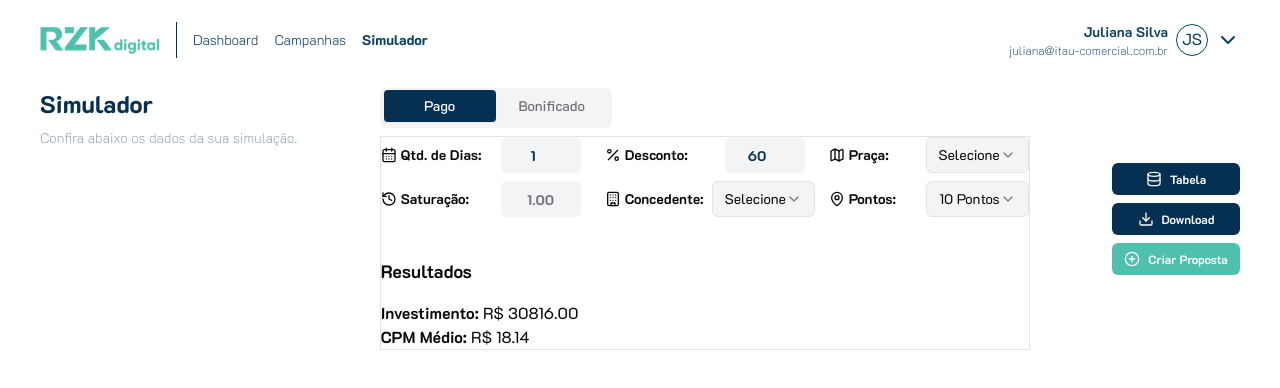
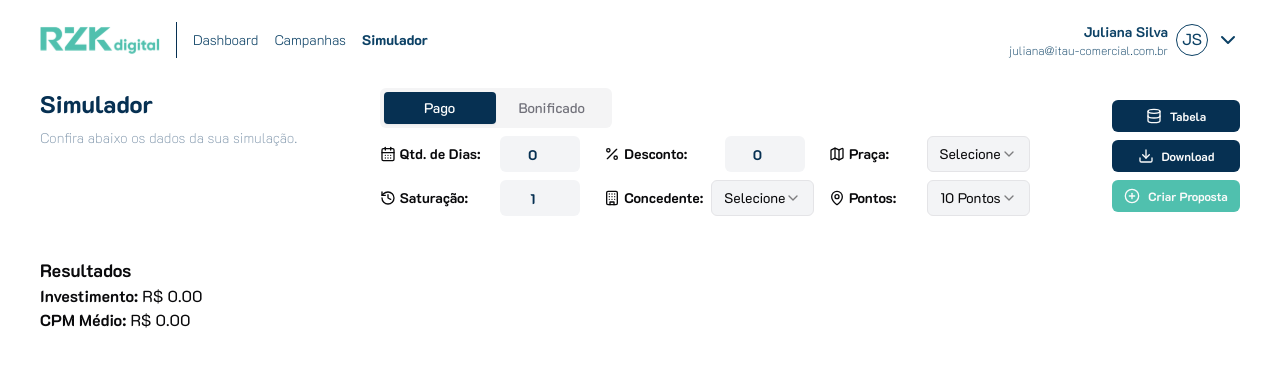
Before and after one commit to victorpraado1005/sistema-do-cliente, a Next.js app: page /simulador in a window 1280 px wide. Shown: the top 388 px of the page. Built offline with nearby package versions, Linux system fonts and the light colour scheme.

Commit message:
finalizando o context do simulador

```diff
--- /dev/null
+++ b/app/simulador/components/MultiSelectConcedentes.tsx
@@ -0,0 +1,71 @@
+"use client";
+
+import * as React from "react";
+import { DropdownMenuCheckboxItemProps } from "@radix-ui/react-dropdown-menu";
+
+import { Button } from "@/components/ui/button";
+import {
+  DropdownMenu,
+  DropdownMenuCheckboxItem,
+  DropdownMenuContent,
+  DropdownMenuLabel,
+  DropdownMenuSeparator,
+  DropdownMenuTrigger,
+} from "@/components/ui/dropdown-menu";
+import { ChevronDown } from "lucide-react";
+import { useSimulador } from "@/app/simulador/context/SimuladorContext";
+
+type Checked = DropdownMenuCheckboxItemProps["checked"];
+
+export function MultiSelectConcedentes() {
+  const { register, valores } = useSimulador();
+
+  // Lista de opções do dropdown
+  const concedentes = [
+    { id: "status-bar", label: "Status Bar" },
+    { id: "activity-bar", label: "Activity Bar" },
+    { id: "panel", label: "Panel" },
+  ];
+
+  // Controlar os itens selecionados
+  const [selectedItems, setSelectedItems] = React.useState<string[]>([]);
+
+  // Alternar seleção
+  const toggleSelection = (id: string) => {
+    setSelectedItems((prev) => {
+      const newSelection = prev.includes(id)
+        ? prev.filter((item) => item !== id)
+        : [...prev, id];
+
+      // Atualizar o valor no React Hook Form
+      //setValue("concedentes", newSelection);
+      return newSelection;
+    });
+  };
+
+  return (
+    <DropdownMenu>
+      <DropdownMenuTrigger asChild className="w-24">
+        <Button
+          variant="outline"
+          className="flex items-center gap-1 w-24 bg-gray-100"
+        >
+          Selecione <ChevronDown className="size-4" />
+        </Button>
+      </DropdownMenuTrigger>
+      <DropdownMenuContent className="w-56">
+        <DropdownMenuLabel>Concedentes</DropdownMenuLabel>
+        <DropdownMenuSeparator />
+        {concedentes.map((item) => (
+          <DropdownMenuCheckboxItem
+            key={item.id}
+            checked={selectedItems.includes(item.id)}
+            onCheckedChange={() => toggleSelection(item.id)}
+          >
+            {item.label}
+          </DropdownMenuCheckboxItem>
+        ))}
+      </DropdownMenuContent>
+    </DropdownMenu>
+  );
+}
--- /dev/null
+++ b/app/simulador/components/Resultados.tsx
@@ -0,0 +1,31 @@
+import { useSimulador } from "../context/SimuladorContext";
+import ResultadosBonificado from "./ResultadosBonificado";
+import ResultadosTotais from "./ResultadosTotais";
+
+export default function CardNumerosSimulador() {
+  const { resultados, isBonificadoPreenchido } = useSimulador();
+
+  return (
+    <div className="flex gap-40 mt-8 items-center justify-center">
+      <div>
+        <h2 className="text-lg font-bold">Resultados</h2>
+        <p>
+          <strong>Investimento:</strong> R$ {resultados.investimento}
+        </p>
+        <p>
+          <strong>CPM Médio:</strong> R$ {resultados.cpmMedio}
+        </p>
+      </div>
+      {isBonificadoPreenchido && (
+        <>
+          <ResultadosBonificado />
+        </>
+      )}
+      {isBonificadoPreenchido && (
+        <>
+          <ResultadosTotais />
+        </>
+      )}
+    </div>
+  );
+}
--- /dev/null
+++ b/app/simulador/components/ResultadosBonificado.tsx
@@ -0,0 +1,17 @@
+import { useSimulador } from "../context/SimuladorContext";
+
+export default function ResultadosBonificado() {
+  const { resultados } = useSimulador();
+
+  return (
+    <div className="">
+      <h2 className="text-lg font-bold mb-4">Resultados Bonificado</h2>
+      <p>
+        <strong>Investimento:</strong> R$ {resultados.investimento}
+      </p>
+      <p>
+        <strong>CPM Médio:</strong> R$ {resultados.cpmMedio}
+      </p>
+    </div>
+  );
+}
--- /dev/null
+++ b/app/simulador/components/ResultadosTotais.tsx
@@ -0,0 +1,14 @@
+import { useSimulador } from "../context/SimuladorContext";
+
+export default function ResultadosTotais() {
+  const { resultados } = useSimulador();
+
+  return (
+    <div className="">
+      <h2 className="text-lg font-bold mb-4">Resultados Totais</h2>
+      <p>
+        <strong>Dias totais:</strong> {resultados.dias_totais}
+      </p>
+    </div>
+  );
+}
--- /dev/null
+++ b/app/simulador/context/SimuladorContext.tsx
@@ -0,0 +1,73 @@
+import React, { createContext, useContext } from "react";
+import { UseFormRegister, UseFormReset } from "react-hook-form";
+import { simuladorSchema } from "../schemas/simuladorSchema";
+import { z } from "zod";
+
+type SimuladorContextType = {
+  valores: z.infer<typeof simuladorSchema>;
+  register: UseFormRegister<any>;
+  reset: UseFormReset<any>;
+  resultados: {
+    investimento: string;
+    cpmMedio: string;
+    dias_totais: number;
+  };
+  isBonificadoPreenchido: boolean;
+};
+
+const SimuladorContext = createContext<SimuladorContextType | null>(null);
+
+export const SimuladorProvider = ({
+  children,
+  valores,
+  register,
+  reset,
+}: {
+  children: React.ReactNode;
+  valores: SimuladorContextType["valores"];
+  register: SimuladorContextType["register"];
+  reset: SimuladorContextType["reset"];
+}) => {
+  // Lógica dos cálculos
+  // adicionar os calculos reais
+  const precoTabela = 77040;
+  const impactos = 1699056;
+
+  const investimento = (
+    precoTabela *
+    valores.dias *
+    (1 - valores.desconto / 100)
+  ).toFixed(2);
+
+  const cpmMedio = ((+investimento / impactos) * 1000).toFixed(2);
+
+  const dias_totais = valores.dias + valores.dias_bonificados;
+
+  const isBonificadoPreenchido = valores.dias_bonificados > 0;
+
+  return (
+    <SimuladorContext.Provider
+      value={{
+        valores,
+        register,
+        reset,
+        resultados: {
+          investimento,
+          cpmMedio,
+          dias_totais,
+        },
+        isBonificadoPreenchido,
+      }}
+    >
+      {children}
+    </SimuladorContext.Provider>
+  );
+};
+
+export const useSimulador = () => {
+  const context = useContext(SimuladorContext);
+  if (!context) {
+    throw new Error("useSimulador deve ser usado dentro de SimuladorProvider");
+  }
+  return context;
+};
--- a/app/simulador/page.tsx
+++ b/app/simulador/page.tsx
@@ -1,10 +1,32 @@
+"use client";
+
+import { useForm } from "react-hook-form";
+import { zodResolver } from "@hookform/resolvers/zod";
 import HeaderSimulador from "@/components/Simulador/HeaderSimulador";
-import ComboboxDemo from "@/components/ui/combobox";
+import { SimuladorProvider } from "./context/SimuladorContext";
+import { simuladorSchema } from "./schemas/simuladorSchema";
+import CardNumerosSimulador from "./components/Resultados";
 
 export default function Simulador() {
+  const { register, watch, reset } = useForm({
+    resolver: zodResolver(simuladorSchema),
+    defaultValues: {
+      desconto: 0,
+      saturacao: 1.0,
+      dias: 0,
+      pontos: 10,
+      dias_bonificados: 0,
+    },
+  });
+
+  const valores = watch();
+
   return (
-    <div>
+    <SimuladorProvider valores={valores} register={register} reset={reset}>
       <HeaderSimulador />
-    </div>
+      <div className="flex gap-4">
+        <CardNumerosSimulador />
+      </div>
+    </SimuladorProvider>
   );
 }
--- /dev/null
+++ b/app/simulador/schemas/simuladorSchema.tsx
@@ -0,0 +1,19 @@
+import { z } from "zod";
+
+export const simuladorSchema = z.object({
+  desconto: z
+    .number()
+    .min(0, "O desconto não pode ser negativo")
+    .max(100, "O desconto não pode ser maior que 100"),
+  saturacao: z.number().min(0.1, "A saturação deve ser maior que 0"),
+  dias: z
+    .number({ required_error: "O campo é obrigatório" })
+    .int("O valor deve ser um número inteiro")
+    .min(0, "O valor mínimo é 1"),
+  pontos: z.number().min(0, "Os pontos não podem ser negativos"),
+  // bonificado
+  dias_bonificados: z
+    .number()
+    .int("O valor deve ser um número inteiro")
+    .min(0, "O valor mínimo é 1"),
+});
--- a/components/Simulador/FormSimuladorBonificado.tsx
+++ b/components/Simulador/FormSimuladorBonificado.tsx
@@ -1,9 +1,26 @@
-import { Building, CalendarDays, History, Map, MapPin, Percent } from "lucide-react";
-import { Tabs, TabsContent, TabsList, TabsTrigger } from "../ui/tabs";
+import { useSimulador } from "@/app/simulador/context/SimuladorContext";
+
+import {
+  Building,
+  CalendarDays,
+  History,
+  Map,
+  MapPin,
+  Percent,
+} from "lucide-react";
 import { Input } from "../ui/input";
-import { Select, SelectContent, SelectItem, SelectTrigger, SelectValue } from "../ui/select";
+import {
+  Select,
+  SelectContent,
+  SelectItem,
+  SelectTrigger,
+  SelectValue,
+} from "../ui/select";
+import { MultiSelectConcedentes } from "@/app/simulador/components/MultiSelectConcedentes";
 
 export default function FormSimuladorBonificado() {
+  const { valores, register } = useSimulador();
+
   return (
     <div className="grid grid-cols-3 gap-6 w-full">
       <div className="w-full">
@@ -12,14 +29,24 @@ export default function FormSimuladorBonificado() {
             <CalendarDays className="size-4" />
             <strong className="text-sm">Qtd. de Dias:</strong>
           </div>
-          <Input className="w-20 h-9 bg-gray-100 border-none text-center font-bold text-sm text-rzk_darker" placeholder="10" />
+          <Input
+            type="number"
+            step="1"
+            min="0"
+            {...register("dias_bonificados", { valueAsNumber: true })}
+            className="w-20 h-9 bg-gray-100 border-none text-center font-bold text-sm text-rzk_darker"
+            placeholder="10"
+          />
         </div>
         <div className="flex gap-2 items-center justify-between">
           <div className="flex gap-1 items-center">
             <History className="size-4" />
             <strong className="text-sm">Saturação:</strong>
           </div>
-          <Input className="w-20 h-9 bg-gray-100 border-none text-center font-bold text-sm text-rzk_darker" placeholder="1.00" />
+          <Input
+            className="w-20 h-9 bg-gray-100 border-none text-center font-bold text-sm text-rzk_darker"
+            placeholder="1.00"
+          />
         </div>
       </div>
 
@@ -29,14 +56,18 @@ export default function FormSimuladorBonificado() {
             <Percent className="size-4" />
             <strong className="text-sm">Desconto:</strong>
           </div>
-          <Input className="w-20 h-9 bg-gray-100 border-none text-center font-bold text-sm text-rzk_darker" placeholder="100%" disabled />
+          <Input
+            className="w-20 h-9 bg-gray-100 border-none text-center font-bold text-sm text-rzk_darker"
+            placeholder="100%"
+            disabled
+          />
         </div>
         <div className="flex gap-2 items-center justify-between mb-2">
           <div className="flex gap-1 items-center">
             <Building className="size-4" />
             <strong className="text-sm">Concedente:</strong>
           </div>
-          <Select>
+          {/* <Select>
             <SelectTrigger className="w-full bg-gray-100 h-9">
               <SelectValue placeholder="Selecione" />
             </SelectTrigger>
@@ -44,7 +75,8 @@ export default function FormSimuladorBonificado() {
               <SelectItem value="light">Next</SelectItem>
               <SelectItem value="dark">SpTrans</SelectItem>
             </SelectContent>
-          </Select>
+          </Select> */}
+          <MultiSelectConcedentes />
         </div>
       </div>
 
@@ -83,5 +115,5 @@ export default function FormSimuladorBonificado() {
         </div>
       </div>
     </div>
-  )
+  );
 }
--- a/components/Simulador/FormSimuladorPago.tsx
+++ b/components/Simulador/FormSimuladorPago.tsx
@@ -1,30 +1,27 @@
-"use client";
+import { useSimulador } from "@/app/simulador/context/SimuladorContext";
 
-import { useForm } from "react-hook-form";
-
-import { Building, CalendarDays, History, Map, MapPin, Percent } from "lucide-react";
-import { Tabs, TabsContent, TabsList, TabsTrigger } from "../ui/tabs";
+import {
+  Building,
+  CalendarDays,
+  History,
+  Map,
+  MapPin,
+  Percent,
+} from "lucide-react";
 import { Input } from "../ui/input";
-import { Select, SelectContent, SelectItem, SelectTrigger, SelectValue } from "../ui/select";
+import {
+  Select,
+  SelectContent,
+  SelectItem,
+  SelectTrigger,
+  SelectValue,
+} from "../ui/select";
 
 export default function FormSimuladorPago() {
-  const { register, watch } = useForm({
-    defaultValues: {
-      desconto: 60,
-      saturacao: 1.0,
-    },
-  });
-
-  const valores = watch();
-
-  // Cálculos dinâmicos
-  const precoTabela = 77040; // Valor fixo
-  const impactos = 1699056; // Valor fixo
-  const investimento = (precoTabela * (1 - valores.desconto / 100)).toFixed(2);
-  const cpmMedio = ((+investimento / impactos) * 1000).toFixed(2);
+  const { valores, register } = useSimulador();
 
   return (
-    <div className="w-full border">
+    <div className="w-full">
       <form className="grid grid-cols-3 gap-6">
         <div className="w-full">
           <div className="flex gap-2 items-center justify-between mb-2">
@@ -32,14 +29,26 @@ export default function FormSimuladorPago() {
               <CalendarDays className="size-4" />
               <strong className="text-sm">Qtd. de Dias:</strong>
             </div>
-            <Input type="number" step="0.1" {...register("saturacao")} className="w-20 h-9 bg-gray-100 border-none text-center font-bold text-sm text-rzk_darker" placeholder="10" />
+            <Input
+              type="number"
+              step="1"
+              min="0"
+              {...register("dias", { valueAsNumber: true })}
+              className="w-20 h-9 bg-gray-100 border-none text-center font-bold text-sm text-rzk_darker"
+              placeholder="10"
+            />
           </div>
           <div className="flex gap-2 items-center justify-between">
             <div className="flex gap-1 items-center">
               <History className="size-4" />
               <strong className="text-sm">Saturação:</strong>
             </div>
-            <Input className="w-20 h-9 bg-gray-100 border-none text-center font-bold text-sm text-rzk_darker" placeholder="1.00" />
+            <Input
+              {...register("saturacao", { valueAsNumber: true })}
+              type="number"
+              className="w-20 h-9 bg-gray-100 border-none text-center font-bold text-sm text-rzk_darker"
+              placeholder="1.00"
+            />
           </div>
         </div>
 
@@ -49,7 +58,14 @@ export default function FormSimuladorPago() {
               <Percent className="size-4" />
               <strong className="text-sm">Desconto:</strong>
             </div>
-            <Input {...register("desconto")} type="number" className="w-20 h-9 bg-gray-100 border-none text-center font-bold text-sm text-rzk_darker" placeholder="60%" />
+            <Input
+              type="number"
+              min="0"
+              max="100"
+              {...register("desconto", { valueAsNumber: true })}
+              className="w-20 h-9 bg-gray-100 border-none text-center font-bold text-sm text-rzk_darker"
+              placeholder="60%"
+            />
           </div>
           <div className="flex gap-2 items-center justify-between mb-2">
             <div className="flex gap-1 items-center">
@@ -103,17 +119,6 @@ export default function FormSimuladorPago() {
           </div>
         </div>
       </form>
-
-      <div className="mt-8">
-        <h2 className="text-lg font-bold mb-4">Resultados</h2>
-        <p>
-          <strong>Investimento:</strong> R$ {investimento}
-        </p>
-        <p>
-          <strong>CPM Médio:</strong> R$ {cpmMedio}
-        </p>
-        {/* Adicione outros cálculos aqui conforme necessário */}
-      </div>
     </div>
-  )
+  );
 }
--- a/components/Simulador/HeaderSimulador.tsx
+++ b/components/Simulador/HeaderSimulador.tsx
@@ -1,24 +1,63 @@
+"use client";
+
 import { CirclePlus, Database, Download } from "lucide-react";
 import { Button } from "../ui/button";
 import { Tabs, TabsContent, TabsList, TabsTrigger } from "../ui/tabs";
 import FormSimuladorBonificado from "./FormSimuladorBonificado";
 import FormSimuladorPago from "./FormSimuladorPago";
+import { useSimulador } from "@/app/simulador/context/SimuladorContext";
+import { useState } from "react";
 
 export default function HeaderSimulador() {
+  const { isBonificadoPreenchido, reset, valores } = useSimulador();
+
+  const [activeTab, setActiveTab] = useState("pago");
+
+  const resetBonificada = () => {
+    reset({
+      ...valores,
+      dias_bonificados: 0,
+    });
+  };
+
   return (
     <div>
       <div className="flex justify-between">
         <div className="space-y-2">
           <h1 className="text-2xl text-rzk_darker font-extrabold">Simulador</h1>
-          <p className="text-sm font-thin text-rzk_ligth">Confira abaixo os dados da sua simulação.</p>
+          <p className="text-sm font-thin text-rzk_ligth">
+            Confira abaixo os dados da sua simulação.
+          </p>
         </div>
 
         <div className="w-[650px]">
-          <Tabs defaultValue="pago">
-            <TabsList className="pb-2">
-              <TabsTrigger value="pago" className="w-28 data-[state=active]:bg-rzk_darker data-[state=active]:text-white">Pago</TabsTrigger>
-              <TabsTrigger value="bonificado" className="w-28 data-[state=active]:bg-rzk_darker data-[state=active]:text-white">Bonificado</TabsTrigger>
-            </TabsList>
+          <Tabs value={activeTab} onValueChange={setActiveTab}>
+            <div className="w-full flex items-center justify-between">
+              <TabsList>
+                <TabsTrigger
+                  value="pago"
+                  className="w-28 data-[state=active]:bg-rzk_darker data-[state=active]:text-white"
+                >
+                  Pago
+                </TabsTrigger>
+                <TabsTrigger
+                  value="bonificado"
+                  className="w-28 data-[state=active]:bg-rzk_darker data-[state=active]:text-white"
+                >
+                  Bonificado
+                </TabsTrigger>
+              </TabsList>
+              {isBonificadoPreenchido && activeTab === "bonificado" && (
+                <>
+                  <Button
+                    className="w-36 h-8 bg-rzk_green hover:bg-rzk_green/90"
+                    onClick={resetBonificada}
+                  >
+                    Limpar Bonificação
+                  </Button>
+                </>
+              )}
+            </div>
             <TabsContent value="pago">
               <FormSimuladorPago />
             </TabsContent>
@@ -33,7 +72,7 @@ export default function HeaderSimulador() {
             <Button className="w-32 h-8 text-xs bg-rzk_darker">
               <Database />
               <strong>Tabela</strong>
-            </Button >
+            </Button>
           </div>
           <div>
             <Button className="w-32 h-8 text-xs bg-rzk_darker">
@@ -50,5 +89,5 @@ export default function HeaderSimulador() {
         </div>
       </div>
     </div>
-  )
+  );
 }
--- a/package.json
+++ b/package.json
@@ -9,8 +9,9 @@
     "lint": "next lint"
   },
   "dependencies": {
+    "@hookform/resolvers": "^4.0.0",
     "@radix-ui/react-dialog": "^1.1.6",
-    "@radix-ui/react-dropdown-menu": "^2.1.5",
+    "@radix-ui/react-dropdown-menu": "^2.1.6",
     "@radix-ui/react-popover": "^1.1.6",
     "@radix-ui/react-select": "^2.1.6",
     "@radix-ui/react-slot": "^1.1.1",
@@ -26,7 +27,8 @@
     "react-dom": "^19.0.0",
     "react-hook-form": "^7.54.2",
     "tailwind-merge": "^3.0.1",
-    "tailwindcss-animate": "^1.0.7"
+    "tailwindcss-animate": "^1.0.7",
+    "zod": "^3.24.1"
   },
   "devDependencies": {
     "@eslint/eslintrc": "^3",
--- a/src/pages/api/auth.ts
+++ b/src/pages/api/auth.ts
@@ -71,7 +71,6 @@ export default async function handler(
       { expiresIn: "7d" } // Expira em 7 dias
     );
 
-    // Define o token em um httpOnly Cookie seguro
     res.setHeader(
       "Set-Cookie",
       `authToken=${newToken}; Domain=sistema-do-cliente.vercel.app; Path=/; HttpOnly; Secure; SameSite=None; Max-Age=604800`
```
Also changed, not shown: 1 other file (tests, documents, lock files or other folders).
